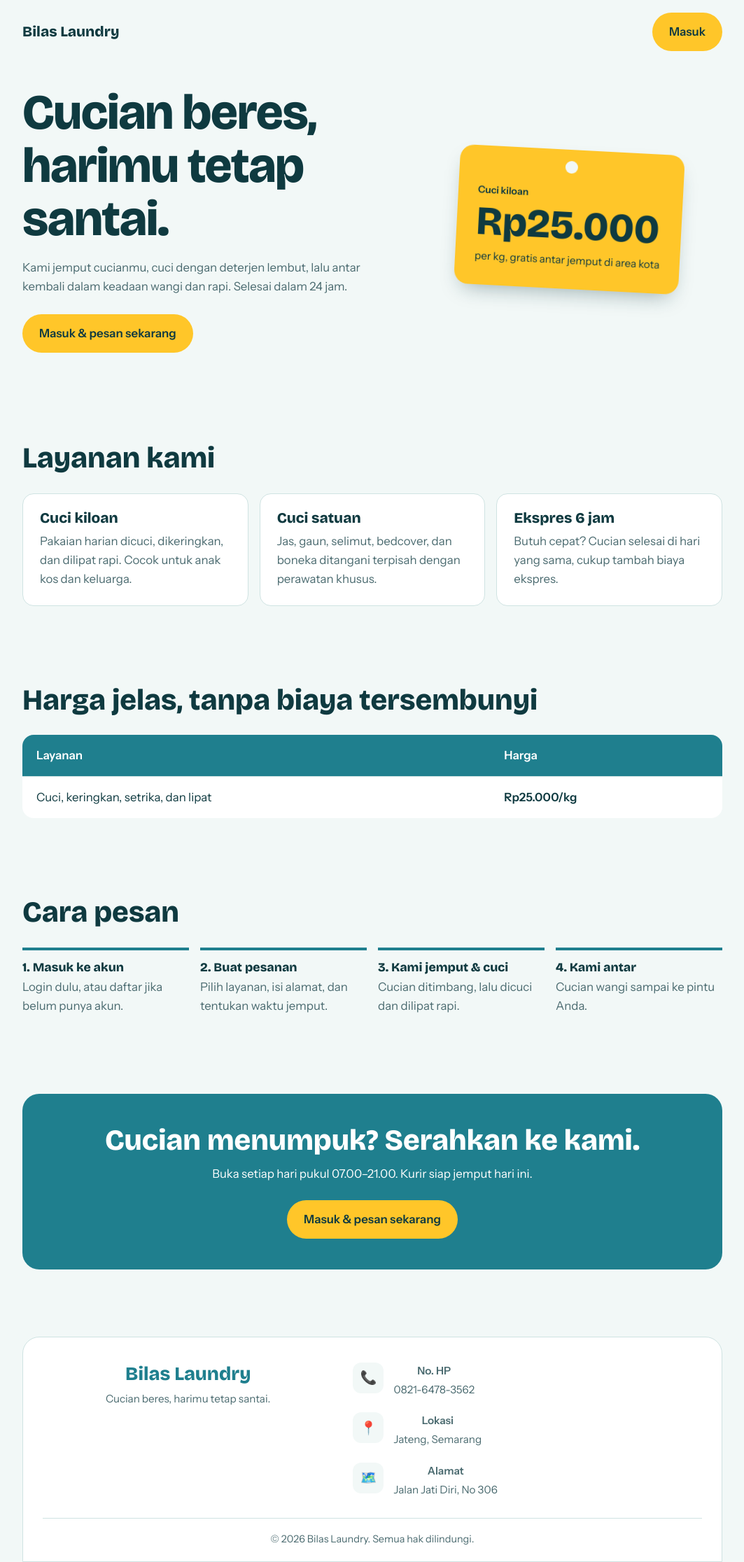
After one commit to brenzz-star/laundry, a PHP site: page /laundry.php in a window 1280 px wide. The commit adds this page. Shown: the whole page at 70% size, without its empty margins (108-1171 px from the left). Run offline with PHP 8.4, Linux system fonts and the light colour scheme.

Commit message:
update tugas bu ana

```diff
--- /dev/null
+++ b/admin/pelanggan_hapus.php
@@ -0,0 +1,6 @@
+<?php
+    include '../koneksi.php';
+    $id = $_GET['id'];
+    mysqli_query($koneksi, "delete from pelanggan where pelanggan_id='$id'");
+    header("location:pelanggan.php");
+?>
--- a/index.php
+++ b/index.php
@@ -5,7 +5,7 @@
         <script type="text/javascript" src="assets/js/jquery.js"></script>
         <script type="text/javascript" src="assets/js/Bootstrap.js"></script>
     </head>
-    <body style="background: white;">
+    <body style="background: pink;">
         <br><br><br><br>
         <center>
             <h2>SISTEM INFORMASI LAUNDRY</h2>
--- /dev/null
+++ b/laundry.php
@@ -0,0 +1,541 @@
+<!DOCTYPE html>
+<html lang="id">
+
+<head>
+  <meta charset="utf-8">
+  <meta name="viewport" content="width=device-width, initial-scale=1, viewport-fit=cover">
+  <title>Bilas Laundry – Antar jemput, selesai 24 jam</title>
+  <link rel="stylesheet"
+    href="https://fonts.googleapis.com/css2?family=Bricolage+Grotesque:wght@500;800&family=Instrument+Sans:wght@400;600&display=swap">
+
+  <style>
+    /* ---------- Warna & pengaturan dasar ---------- */
+    :root {
+      --bg: #F2F8F7;
+      --card: #fff;
+      --ink: #0F3A40;
+      --mute: #4B6B70;
+      --main: #1F7F8E;
+      --acc: #FFC629;
+      --line: #cfe3e2;
+      box-sizing: border-box;
+      padding-top: env(safe-area-inset-top, 0px);
+      padding-bottom: env(safe-area-inset-bottom, 0px);
+    }
+
+    /* Mode gelap otomatis */
+    @media (prefers-color-scheme: dark) {
+      :root:not([data-theme="light"]) {
+        --bg: #0B2226;
+        --card: #12343A;
+        --ink: #EAF6F5;
+        --mute: #9DBFC2;
+        --main: #5CC3D1;
+        --line: #245259;
+      }
+    }
+
+    :root[data-theme="dark"] {
+      --bg: #0B2226;
+      --card: #12343A;
+      --ink: #EAF6F5;
+      --mute: #9DBFC2;
+      --main: #5CC3D1;
+      --line: #245259;
+    }
+
+    html {
+      scroll-padding-top: env(safe-area-inset-top, 0px);
+    }
+
+    * {
+      box-sizing: border-box;
+    }
+
+    body {
+      margin: 0;
+      background: var(--bg);
+      color: var(--ink);
+      font: 400 1.05rem/1.6 "Instrument Sans", system-ui, sans-serif;
+    }
+
+    h1,
+    h2,
+    h3 {
+      font-family: "Bricolage Grotesque", system-ui, sans-serif;
+      line-height: 1.08;
+      margin: 0;
+    }
+
+    /* Pembungkus konten */
+    .w {
+      max-width: 1040px;
+      margin: 0 auto;
+      padding: 0 20px;
+    }
+
+    /* ---------- Header & tombol ---------- */
+    header {
+      display: flex;
+      justify-content: space-between;
+      align-items: center;
+      padding: 18px 0;
+    }
+
+    .logo {
+      font: 800 1.3rem "Bricolage Grotesque", sans-serif;
+    }
+
+    .btn {
+      display: inline-block;
+      background: var(--acc);
+      color: #0F3A40;
+      font-weight: 600;
+      padding: 14px 24px;
+      border-radius: 999px;
+      text-decoration: none;
+    }
+
+    .btn:focus-visible,
+    a:focus-visible {
+      outline: 3px solid var(--main);
+      outline-offset: 3px;
+    }
+
+    /* ---------- Hero ---------- */
+    .hero {
+      display: grid;
+      gap: 36px;
+      padding: 32px 0 72px;
+      align-items: center;
+    }
+
+    @media (min-width: 800px) {
+      .hero {
+        grid-template-columns: 1.2fr 1fr;
+      }
+    }
+
+    h1 {
+      font-size: clamp(2.4rem, 7vw, 4.4rem);
+      font-weight: 800;
+      letter-spacing: -.02em;
+    }
+
+    .hero p {
+      max-width: 46ch;
+      color: var(--mute);
+      margin: 18px 0 26px;
+    }
+
+    /* Label harga bergaya tag pakaian */
+    .tag {
+      background: var(--acc);
+      color: #0F3A40;
+      border-radius: 20px;
+      padding: 30px 28px 28px;
+      position: relative;
+      transform: rotate(3deg);
+      max-width: 340px;
+      justify-self: center;
+      box-shadow: 0 14px 30px -12px rgba(15, 58, 64, .4);
+      animation: swing 1.2s ease-out both;
+    }
+
+    .tag:before {
+      content: "";
+      position: absolute;
+      top: 16px;
+      left: 50%;
+      width: 18px;
+      height: 18px;
+      margin-left: -9px;
+      border-radius: 50%;
+      background: var(--bg);
+    }
+
+    .tag small {
+      display: block;
+      margin-top: 22px;
+      font-weight: 600;
+    }
+
+    .tag b {
+      display: block;
+      font: 800 3.6rem/1 "Bricolage Grotesque", sans-serif;
+      margin: 6px 0;
+    }
+
+    .tag span {
+      font-size: .95rem;
+    }
+
+    @keyframes swing {
+      from {
+        transform: rotate(-14deg) translateY(-20px);
+      }
+
+      to {
+        transform: rotate(3deg);
+      }
+    }
+
+    @media (prefers-reduced-motion: reduce) {
+      .tag {
+        animation: none;
+      }
+    }
+
+    /* ---------- Section umum ---------- */
+    section {
+      padding: 56px 0;
+    }
+
+    h2 {
+      font-size: clamp(1.8rem, 4.5vw, 2.6rem);
+      font-weight: 800;
+      margin-bottom: 28px;
+    }
+
+    .grid {
+      display: grid;
+      gap: 16px;
+    }
+
+    @media (min-width: 700px) {
+      .grid.c3 {
+        grid-template-columns: repeat(3, 1fr);
+      }
+    }
+
+    .card {
+      background: var(--card);
+      border: 1px solid var(--line);
+      border-radius: 16px;
+      padding: 24px;
+    }
+
+    .card h3 {
+      font-size: 1.3rem;
+      margin-bottom: 8px;
+    }
+
+    .card p {
+      margin: 0;
+      color: var(--mute);
+    }
+
+    /* ---------- Tabel harga ---------- */
+    .tw {
+      overflow-x: auto;
+    }
+
+    table {
+      width: 100%;
+      border-collapse: collapse;
+      background: var(--card);
+      border-radius: 16px;
+      overflow: hidden;
+      min-width: 420px;
+    }
+
+    th,
+    td {
+      text-align: left;
+      padding: 16px 20px;
+      border-bottom: 1px solid var(--line);
+    }
+
+    th {
+      background: var(--main);
+      color: #fff;
+      font-weight: 600;
+    }
+
+    td:last-child {
+      font-weight: 600;
+      white-space: nowrap;
+    }
+
+    tr:last-child td {
+      border-bottom: 0;
+    }
+
+    /* ---------- Cara pesan ---------- */
+    ol {
+      list-style: none;
+      margin: 0;
+      padding: 0;
+      display: grid;
+      gap: 16px;
+    }
+
+    @media (min-width: 700px) {
+      ol {
+        grid-template-columns: repeat(4, 1fr);
+      }
+    }
+
+    ol li {
+      border-top: 4px solid var(--main);
+      padding-top: 14px;
+    }
+
+    ol li b {
+      font: 800 1.1rem "Bricolage Grotesque", sans-serif;
+      display: block;
+      margin-bottom: 4px;
+    }
+
+    ol li span {
+      color: var(--mute);
+    }
+
+    /* ---------- Ajakan akhir & footer ---------- */
+    .cta {
+      background: var(--main);
+      color: #fff;
+      border-radius: 24px;
+      padding: 44px 28px;
+      text-align: center;
+    }
+
+    .cta h2 {
+      margin-bottom: 12px;
+    }
+
+    .cta p {
+      margin: 0 auto 24px;
+      max-width: 44ch;
+    }
+
+    footer {
+      padding: 32px 0 40px;
+      color: var(--mute);
+      font-size: .95rem;
+      text-align: center;
+    }
+
+    /* ---------- Footer modern ---------- */
+.footer {
+  margin-top: 40px;
+  padding: 36px 28px 20px;
+  background: var(--card);
+  border: 1px solid var(--line);
+  border-radius: 24px 24px 0 0;
+}
+
+.footer-content {
+  display: grid;
+  gap: 28px;
+}
+
+.footer-brand h3 {
+  font: 800 1.7rem "Bricolage Grotesque", sans-serif;
+  color: var(--main);
+  margin-bottom: 8px;
+}
+
+.footer-brand p {
+  color: var(--mute);
+  margin: 0;
+}
+
+.footer-info {
+  display: grid;
+  gap: 20px;
+}
+
+.info-item {
+  display: flex;
+  align-items: flex-start;
+  gap: 14px;
+}
+
+.info-icon {
+  display: flex;
+  align-items: center;
+  justify-content: center;
+  width: 44px;
+  height: 44px;
+  flex-shrink: 0;
+  background: var(--bg);
+  border-radius: 12px;
+  font-size: 1.2rem;
+}
+
+.info-item b {
+  display: block;
+  font-weight: 600;
+  margin-bottom: 3px;
+}
+
+.info-item p {
+  margin: 0;
+  color: var(--mute);
+  overflow-wrap: anywhere;
+}
+
+.footer-bottom {
+  margin-top: 28px;
+  padding-top: 18px;
+  border-top: 1px solid var(--line);
+  text-align: center;
+  color: var(--mute);
+  font-size: .9rem;
+}
+
+.footer-bottom p {
+  margin: 0;
+}
+
+@media (min-width: 700px) {
+  .footer-content {
+    grid-template-columns: 1fr 1.2fr;
+    align-items: start;
+  }
+}
+  </style>
+</head>
+
+<body>
+  <div class="w">
+
+    <!-- Header -->
+    <header>
+      <div class="logo">Bilas Laundry</div>
+      <a class="btn" href="index.php">Masuk</a>
+    </header>
+
+    <!-- Hero -->
+    <div class="hero">
+      <div>
+        <h1>Cucian beres, harimu tetap santai.</h1>
+        <p>
+          Kami jemput cucianmu, cuci dengan deterjen lembut, lalu antar kembali
+          dalam keadaan wangi dan rapi. Selesai dalam 24 jam.
+        </p>
+        <a class="btn" href="index.php">Masuk &amp; pesan sekarang</a>
+      </div>
+
+      <div class="tag">
+        <small>Cuci kiloan</small>
+        <b>Rp25.000</b>
+        <span>per kg, gratis antar jemput di area kota</span>
+      </div>
+    </div>
+
+    <!-- Layanan -->
+    <section>
+      <h2>Layanan kami</h2>
+      <div class="grid c3">
+        <div class="card">
+          <h3>Cuci kiloan</h3>
+          <p>Pakaian harian dicuci, dikeringkan, dan dilipat rapi. Cocok untuk anak kos dan keluarga.</p>
+        </div>
+        <div class="card">
+          <h3>Cuci satuan</h3>
+          <p>Jas, gaun, selimut, bedcover, dan boneka ditangani terpisah dengan perawatan khusus.</p>
+        </div>
+        <div class="card">
+          <h3>Ekspres 6 jam</h3>
+          <p>Butuh cepat? Cucian selesai di hari yang sama, cukup tambah biaya ekspres.</p>
+        </div>
+      </div>
+    </section>
+
+    <!-- Harga -->
+    <section>
+      <h2>Harga jelas, tanpa biaya tersembunyi</h2>
+      <div class="tw">
+        <table>
+          <tr>
+            <th>Layanan</th>
+            <th>Harga</th>
+          </tr>
+          <tr>
+            <td>Cuci, keringkan, setrika, dan lipat</td>
+            <td>Rp25.000/kg</td>
+          </tr>
+        </table>
+      </div>
+    </section>
+
+    <!-- Cara pesan -->
+    <section>
+      <h2>Cara pesan</h2>
+      <ol>
+        <li>
+          <b>1. Masuk ke akun</b>
+          <span>Login dulu, atau daftar jika belum punya akun.</span>
+        </li>
+        <li>
+          <b>2. Buat pesanan</b>
+          <span>Pilih layanan, isi alamat, dan tentukan waktu jemput.</span>
+        </li>
+        <li>
+          <b>3. Kami jemput &amp; cuci</b>
+          <span>Cucian ditimbang, lalu dicuci dan dilipat rapi.</span>
+        </li>
+        <li>
+          <b>4. Kami antar</b>
+          <span>Cucian wangi sampai ke pintu Anda.</span>
+        </li>
+      </ol>
+    </section>
+
+    <!-- Ajakan akhir -->
+    <section>
+      <div class="cta">
+        <h2>Cucian menumpuk? Serahkan ke kami.</h2>
+        <p>Buka setiap hari pukul 07.00–21.00. Kurir siap jemput hari ini.</p>
+        <a class="btn" href="index.php">Masuk &amp; pesan sekarang</a>
+      </div>
+    </section>
+
+    <!-- Footer -->
+    <!-- Footer -->
+<footer class="footer">
+  <div class="footer-content">
+    <div class="footer-brand">
+      <h3>Bilas Laundry</h3>
+      <p>Cucian beres, harimu tetap santai.</p>
+    </div>
+
+    <div class="footer-info">
+      <div class="info-item">
+        <span class="info-icon">📞</span>
+        <div>
+          <b>No. HP</b>
+          <p>0821-6478-3562</p>
+        </div>
+      </div>
+
+      <div class="info-item">
+        <span class="info-icon">📍</span>
+        <div>
+          <b>Lokasi</b>
+          <p>Jateng, Semarang</p>
+        </div>
+      </div>
+
+      <div class="info-item">
+        <span class="info-icon">🗺️</span>
+        <div>
+          <b>Alamat</b>
+          <p>Jalan Jati Diri, No 306</p>
+        </div>
+      </div>
+    </div>
+  </div>
+
+  <div class="footer-bottom">
+    <p>© 2026 Bilas Laundry. Semua hak dilindungi.</p>
+  </div>
+</footer>
+
+  </div>
+</body>
+
+
+</html>
--- a/login.php
+++ b/login.php
@@ -12,7 +12,7 @@
     if($cek > 0){
         $_SESSION['username'] = $username;
         $_SESSION['status'] = "login";
-        header("location:admin/header.php");
+        header("location:admin/index.php");
     }else{
         header("location:header.php?pesan=gagal");
     }
```
Also changed, not shown: admin/index.php (+96 -0 lines), admin/logout.php (+4 -3 lines), admin/pelanggan.php (added, +45 -0 lines).
